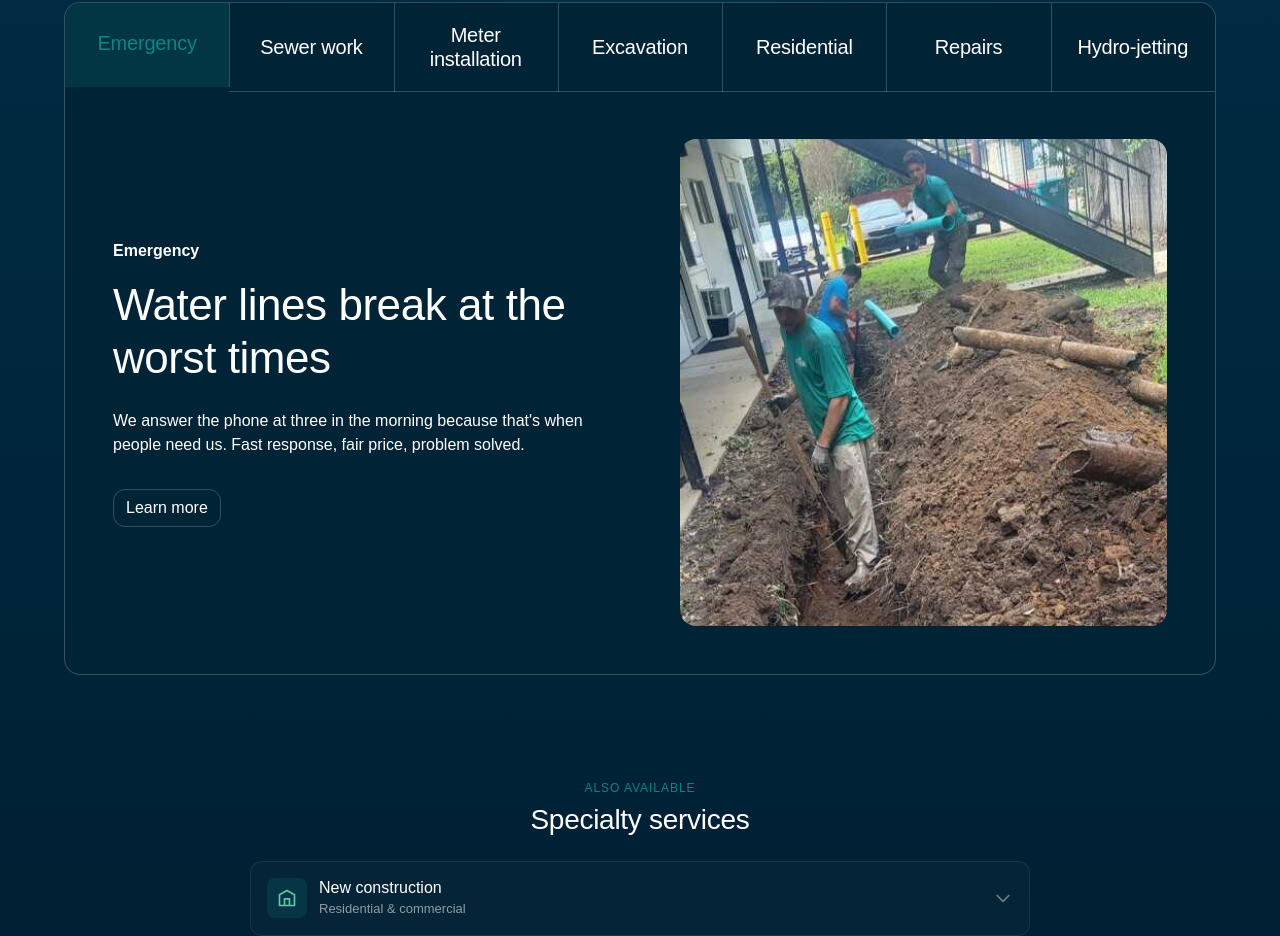
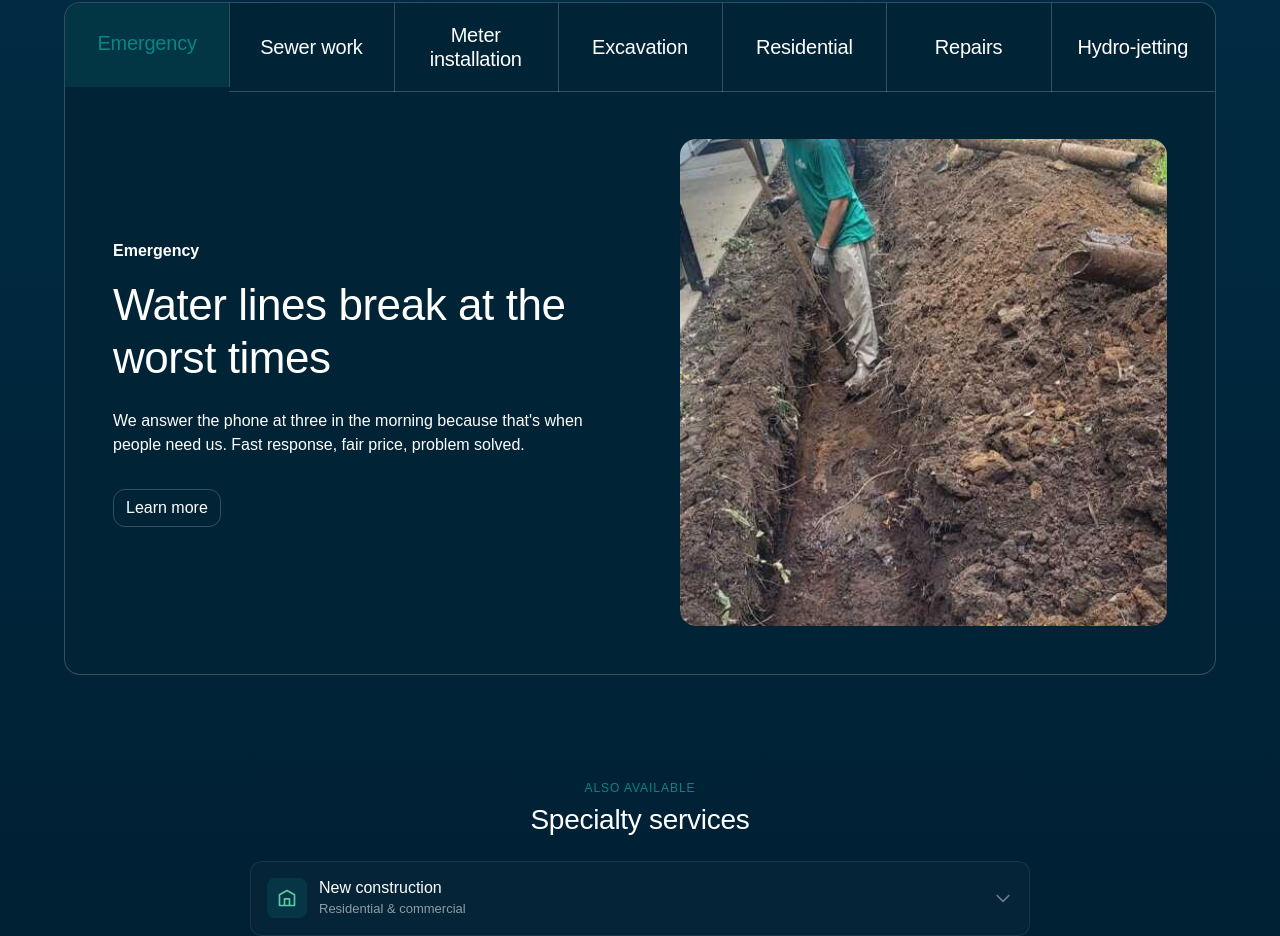
Before and after one commit to charliem04/Darrenaucoinsplumbing, a React (Vite) app: page / in a window 1280 px wide. Shown: the part 1840-2776 px from the top of the page. Built offline with nearby package versions, Linux system fonts and the light colour scheme.

Commit message:
image alteration

```diff
--- a/src/app/components/InteractiveHomeDesktop.tsx
+++ b/src/app/components/InteractiveHomeDesktop.tsx
@@ -489,7 +489,7 @@ export default function InteractiveHomeDesktop() {
                             </div>
                           </div>
                           <div className="aspect-[552/552] flex-[1_0_0] min-w-px relative rounded-[16px]">
-                            <img alt={currentContent.tagline} className={`absolute inset-0 max-w-none object-cover pointer-events-none rounded-[16px] size-full ${activeTab === 'Water meter installation' || activeTab === 'Hydro-jetting' || activeTab === 'Sewer work' ? 'object-[center_60%]' : 'object-[center_15%]'}`} src={currentContent.image} loading="lazy" />
+                            <img alt={currentContent.tagline} className={`absolute inset-0 max-w-none object-cover ${activeTab === 'Hydro-jetting' ? 'object-right' : 'object-center'} pointer-events-none rounded-[16px] size-full ${activeTab === 'Water meter installation' || activeTab === 'Hydro-jetting' || activeTab === 'Sewer work' ? 'object-[center_60%]' : 'object-[center_15%]'}`} src={currentContent.image} loading="lazy" />
                           </div>
                         </motion.div>
                       </AnimatePresence>
--- a/src/app/components/InteractiveHomeMobile.tsx
+++ b/src/app/components/InteractiveHomeMobile.tsx
@@ -503,7 +503,7 @@ export default function InteractiveHomeMobile() {
                                   </button>
                                 </div>
                                 <div className="aspect-square relative rounded-[16px] shrink-0 w-full">
-                                  <img alt={content.tagline} className={`absolute inset-0 max-w-none object-cover pointer-events-none rounded-[16px] size-full ${tab === 'Water meter installation' || tab === 'Hydro-jetting' || tab === 'Sewer work' ? 'object-[center_60%]' : 'object-[center_15%]'}`} src={content.image} loading="lazy" />
+                                  <img alt={content.tagline} className={`absolute inset-0 max-w-none object-cover ${tab === 'Hydro-jetting' ? 'object-right' : 'object-center'} pointer-events-none rounded-[16px] size-full ${tab === 'Water meter installation' || tab === 'Hydro-jetting' || tab === 'Sewer work' ? 'object-[center_60%]' : 'object-[center_15%]'}`} src={content.image} loading="lazy" />
                                 </div>
                               </div>
                             </motion.div>
```
